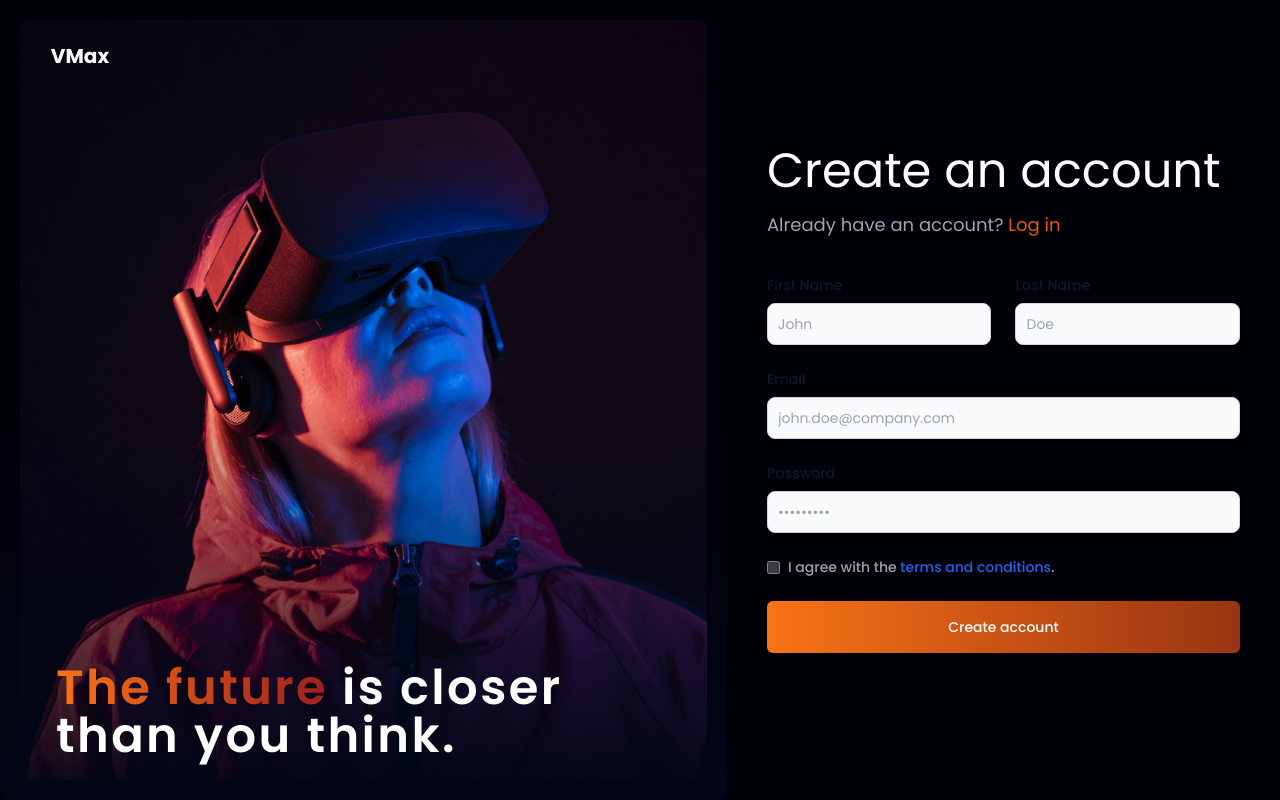
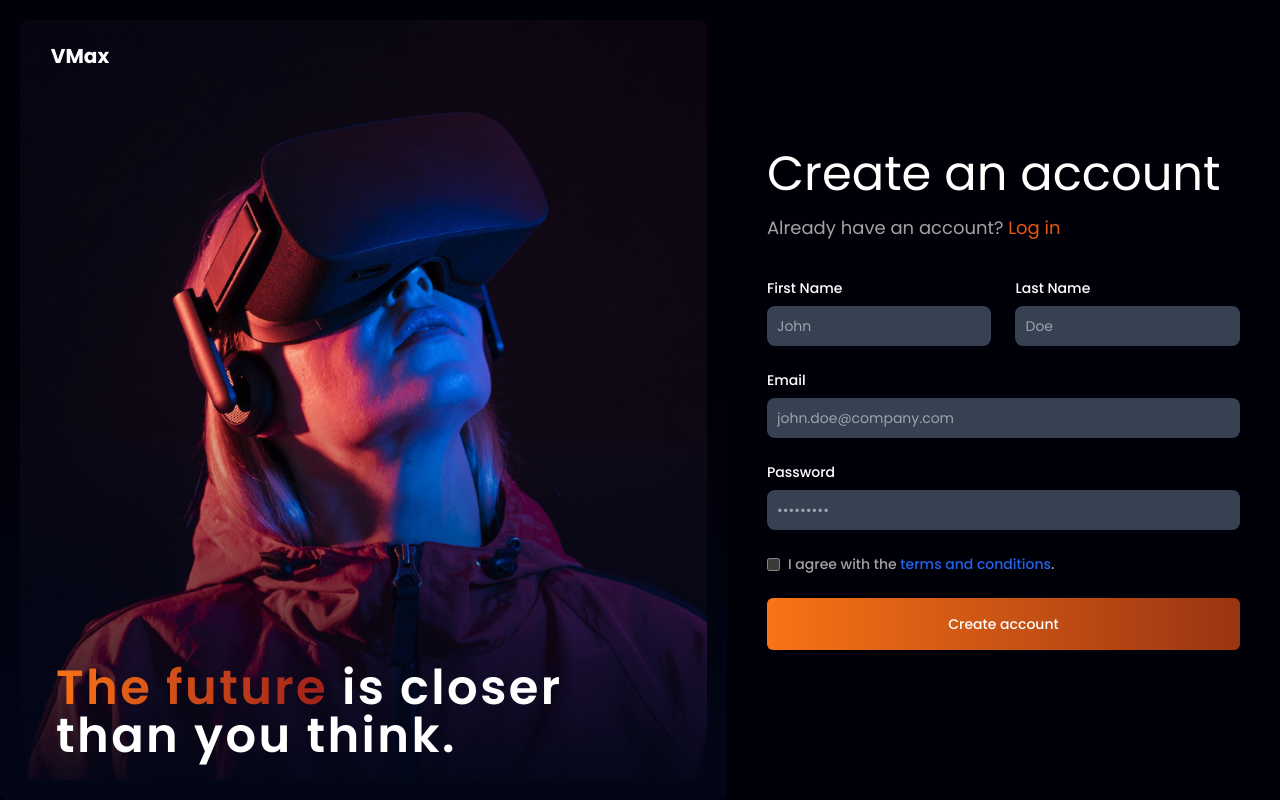
Before and after one commit to roziannn/vr-site, a React (Vite) app: page /register in a window 1280 px wide. Built offline with nearby package versions, Linux system fonts and the light colour scheme; a web font is replaced by a local one.

Commit message:
revised reg input

```diff
--- a/src/components/Register.jsx
+++ b/src/components/Register.jsx
@@ -4,22 +4,14 @@ import vr2 from "../assets/vr-1.jpg";
 
 export const Label = ({ htmlFor, text }) => {
   return (
-    <label htmlFor={htmlFor} className="block mb-2 text-sm font-medium text-gray-900 dark:text-white">
+    <label htmlFor={htmlFor} className="block mb-2 text-sm font-medium dark:text-white">
       {text}
     </label>
   );
 };
 
 export const Input = ({ id, type, placeholder }) => {
-  return (
-    <input
-      type={type}
-      id={id}
-      className="bg-gray-50 border border-gray-300 text-gray-900 text-sm rounded-lg focus:ring-blue-500 focus:border-blue-500 block w-full p-2.5 dark:bg-gray-700 dark:border-gray-600 dark:placeholder-gray-400 dark:text-white "
-      placeholder={placeholder}
-      required
-    />
-  );
+  return <input type={type} id={id} className=" text-sm rounded-lg focus:ring-blue-500 focus:border-blue-500 block w-full p-2.5 bg-gray-700 border-gray-600 placeholder-gray-400 text-white" placeholder={placeholder} required />;
 };
 
 const Register = () => {
```
